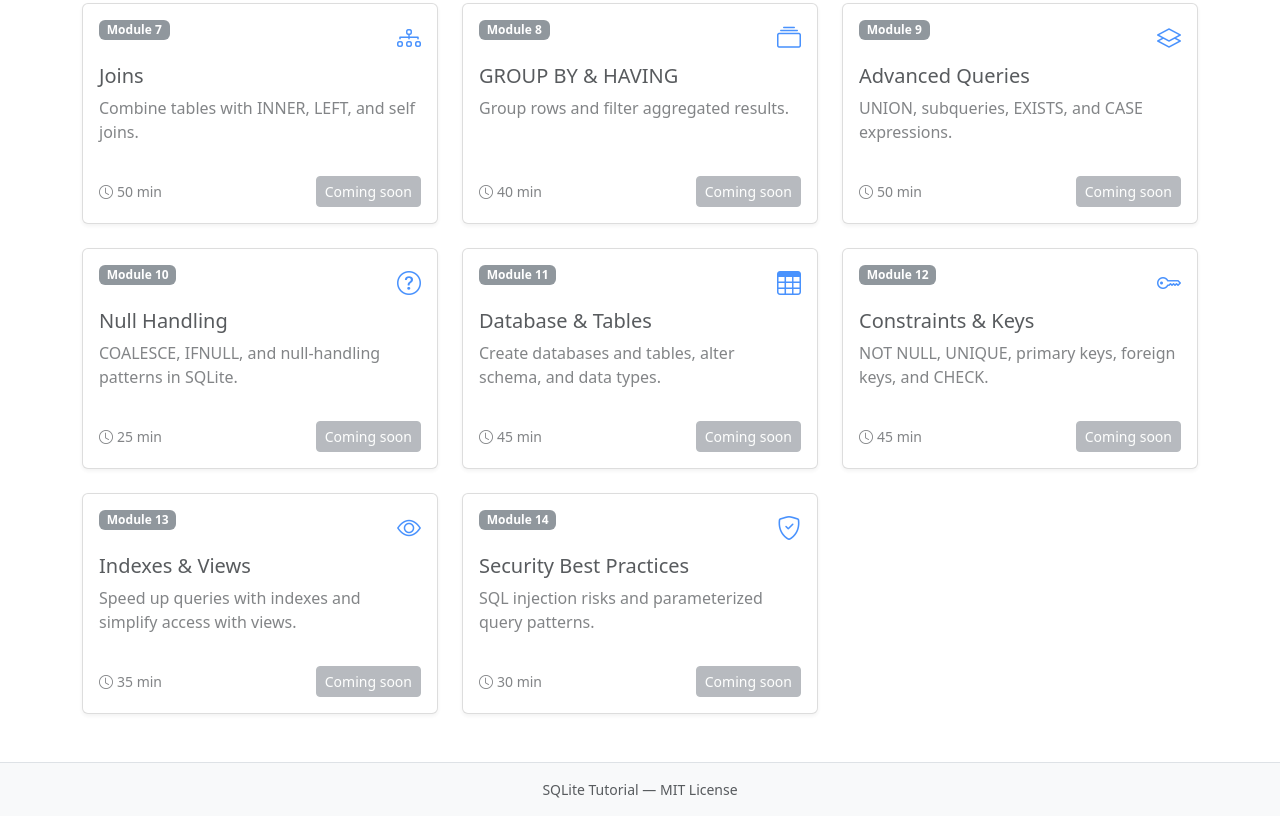
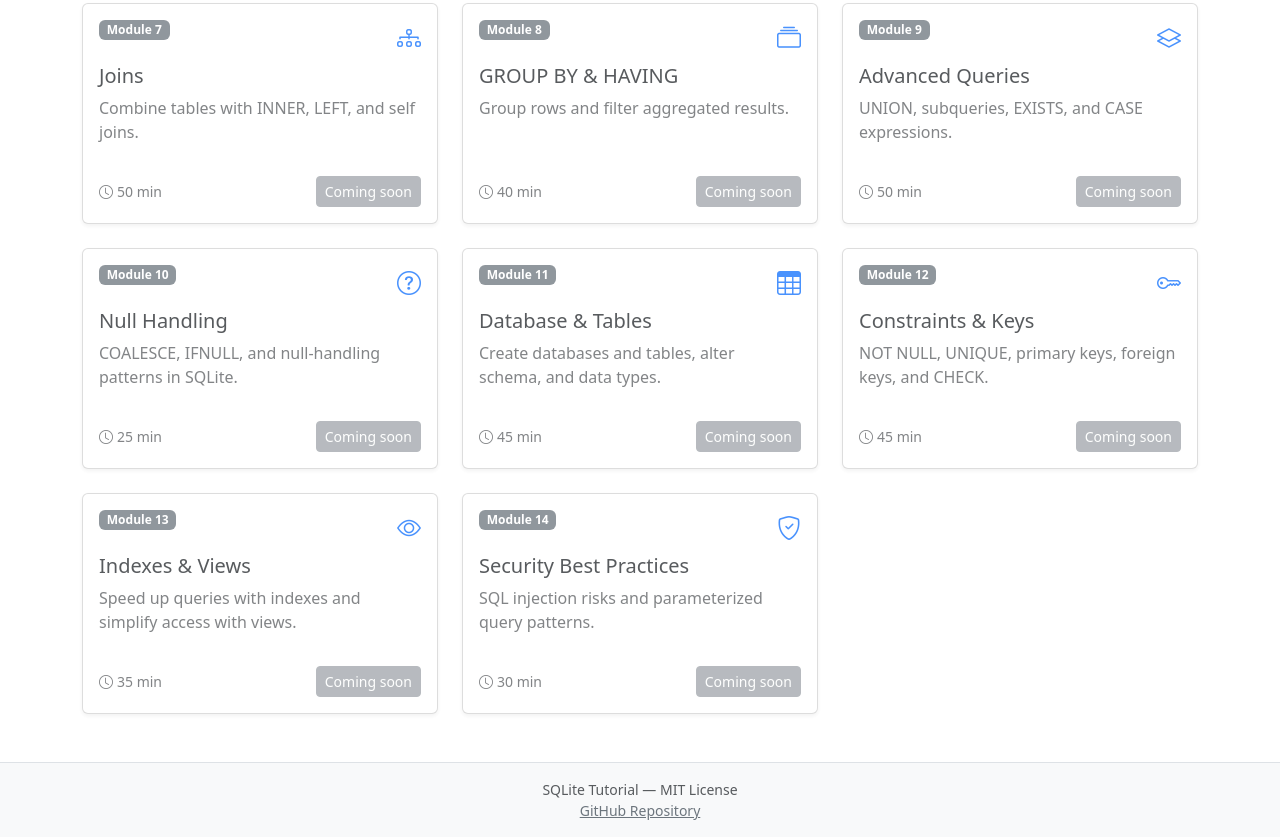
Before and after one commit to alston13r/sql-tutorial, a plain HTML site: page index.html in a window 1280 px wide. Shown: the part 857-1694 px from the top of the page. Before the commit the page ends 1673 px from the top, so only its background shows below. Drawn offline with nearby package versions, Linux system fonts and the light colour scheme; a script that the page names is missing.

Commit message:
added footer link to all current pages

```diff
--- a/index.html
+++ b/index.html
@@ -39,7 +39,8 @@
 
   <footer class="bg-light py-3 mt-auto border-top">
     <div class="container text-center text-muted small">
-      SQLite Tutorial &mdash; MIT License
+      SQLite Tutorial &mdash; MIT License<br>
+      <a href="https://github.com/alston13r/sql-tutorial" class="link-secondary">GitHub Repository</a>
     </div>
   </footer>
 
```
Also changed, not shown: index-path.html (+2 -1 lines), modules/01-foundations.html (+2 -1 lines), modules/01-intro.html (+2 -1 lines), pages/login.html (+7 -0 lines), pages/profile.html (+7 -0 lines).
